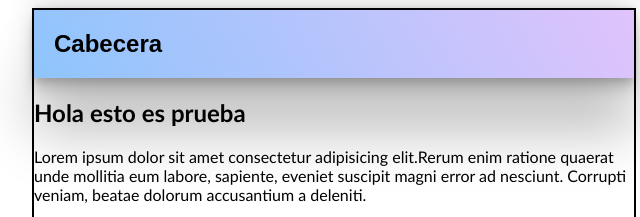
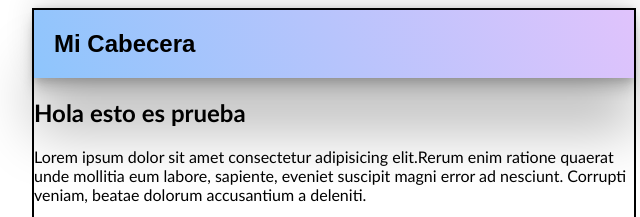
Before and after one commit to kevinrev/blog, a plain HTML site: page index.html in a window 1280 px wide. Shown: the top 217 px of the page, 306-946 px from the left. Drawn offline with Linux system fonts and the light colour scheme.

Commit message:
cambio a mi cabecera

```diff
--- a/index.html
+++ b/index.html
@@ -10,7 +10,7 @@
 <body>
     <section class="nav">
         <div class="titulo">
-            <div class="cabecera"><h1>Cabecera</h1></div>
+            <div class="cabecera"><h1> Mi Cabecera</h1></div>
             <h2>Hola esto es prueba</h2>
             <p>Lorem ipsum dolor sit amet consectetur adipisicing elit.Rerum enim ratione quaerat unde mollitia eum labore, sapiente, eveniet suscipit magni error ad nesciunt. Corrupti veniam, beatae dolorum accusantium a deleniti.</p>
             <p> esto es de mi master por eso no aparece</p>
```
